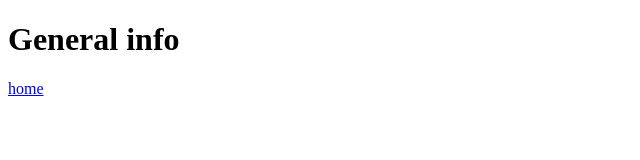
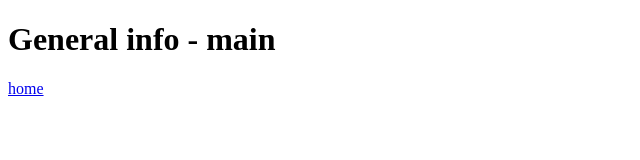
Before and after one commit to ShaziyaKhazi/MyFirstRepo, a plain HTML site: page index.html in a window 1280 px wide. Shown: the whole page, without its empty margins (0-640 px from the left). Drawn offline with Linux system fonts and the light colour scheme.

Commit message:
Update index.html

```diff
--- a/index.html
+++ b/index.html
@@ -4,7 +4,7 @@
     <title>My website</title>
 </head>
 <body>
-    <h1>General info</h1>
+    <h1>General info - main</h1>
     <a href="home.html">home</a>
 </body>
 </html>
```
